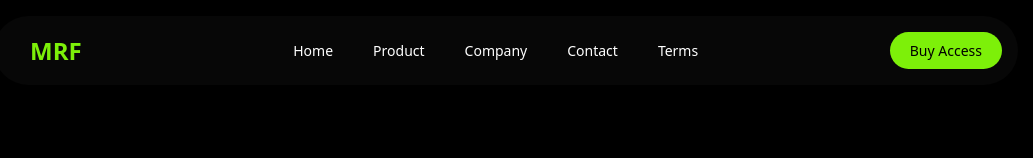
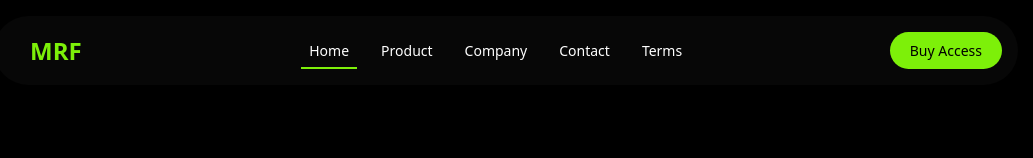
Before and after one commit to amarmurmu001/money-rain-forever, a React (Vite) app: page / in a window 1280 px wide. Shown: the top 158 px of the page, without its empty margins (134-1167 px from the left). Built offline with nearby package versions, Linux system fonts and the light colour scheme.

Commit message:
add: menu active animation

```diff
--- a/src/components/ui/navbar-menu.tsx
+++ b/src/components/ui/navbar-menu.tsx
@@ -1,33 +1,47 @@
-import { motion } from "motion/react";
+import { useState } from "react";
+import { motion } from "framer-motion";
+
 const NavBar = () => {
+  const [active, setActive] = useState("Home");
+
+  const menuItems = ["Home", "Product", "Company", "Contact", "Terms"];
+
   return (
     <motion.nav
       initial={{ opacity: 0, y: -100 }}
       animate={{ opacity: 1, y: 0 }}
       transition={{ duration: 0.4 }}
-      className="bg-[#070707] absolute left-1/2 -translate-x-1/2 shadow-md rounded-full  py-4 px-4 flex items-center justify-between w-[80vw] mx-auto mt-4"
+      className="bg-[#070707] absolute left-1/2 -translate-x-1/2 shadow-md rounded-full py-4 px-4 flex items-center justify-between w-[80vw] mx-auto mt-4"
     >
+      {/* Brand */}
       <div className="font-bold text-2xl px-5 text-[#7DF009]">MRF</div>
-      <div>
-        <ul className="flex space-x-10 text-[14px] ">
-          <li className="text-white cursor-pointer hover:text-[#7DF009]">
-            Home
+
+      {/* Menu with sliding background */}
+      <ul className="flex space-x-4 relative text-[14px]">
+        {menuItems.map((item) => (
+          <li
+            key={item}
+            onClick={() => setActive(item)}
+            className="relative px-2 py-2 cursor-pointer text-white"
+          >
+            {active === item && (
+              <motion.div
+                layoutId="menu-bg"
+                className="absolute inset-0 border-b-2 border-[var(--green)]  z-0"
+                transition={{ type: "spring", stiffness: 300, damping: 30 }}
+              />
+            )}
+            <span
+
+            >
+              {item}
+            </span>
           </li>
-          <li className="text-white cursor-pointer hover:text-[#7DF009]">
-            Product
-          </li>
-          <li className="text-white cursor-pointer hover:text-[#7DF009]">
-            Company
-          </li>
-          <li className="text-white cursor-pointer hover:text-[#7DF009]">
-            Contact
-          </li>
-          <li className="text-white cursor-pointer hover:text-[#7DF009]">
-            Terms
-          </li>
-        </ul>
-      </div>
-      <button className="px-5 text-[14px] py-2 bg-[#7DF009] text-black rounded-full">
+        ))}
+      </ul>
+
+      {/* CTA Button */}
+      <button className="px-5 text-[14px] py-2 cursor-pointer bg-[#7DF009] text-black rounded-full">
         Buy Access
       </button>
     </motion.nav>
```
